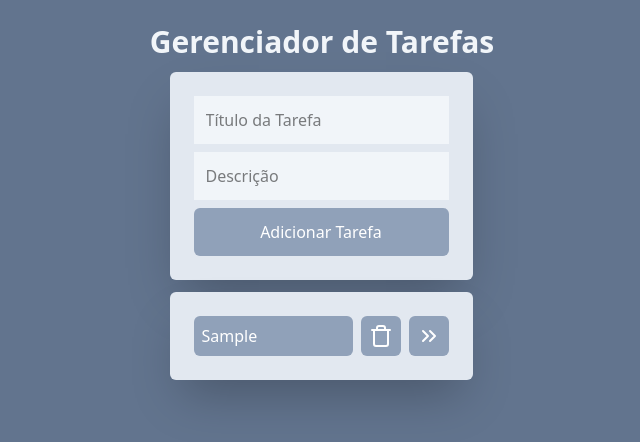
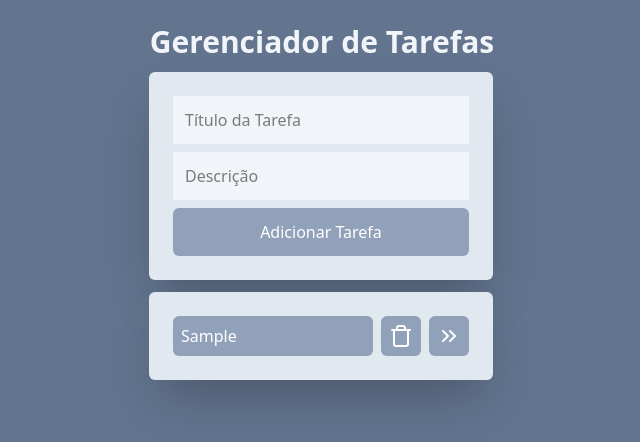
Before and after one commit to xation222/curso-react, a React app: page / in a window 1280 px wide. Both pictures are taken after typing "Sample", "Sample" into the empty fields and a click on the button "Adicionar Tarefa". Shown: the top 442 px of the page, without its empty margins (318-958 px from the left). Built offline with nearby package versions, Linux system fonts and the light colour scheme; the HTML template or start-up script is replaced by a standard one.

Commit message:
min width tasks
fix position of transition

```diff
--- a/src/components/Tasks.jsx
+++ b/src/components/Tasks.jsx
@@ -11,7 +11,7 @@ function Tasks (props) {
             <li key={tasks.id} className="flex gap-2 ">
 
             <button
-            className={`bg-slate-400 text-white p-2 rounded-md w-full text-left max-h-10 max-w-50 overflow-hidden ${tasks.isCompleted ? "line-through" : ""}`}
+            className={`bg-slate-400 text-white p-2 rounded-md w-full text-left max-h-10 max-w-50 min-w-50 overflow-hidden ${tasks.isCompleted ? "line-through" : ""}`}
             onClick={() => props.onTaskClick(tasks.id)}>
                 {tasks.tittle}
             </button>
```
